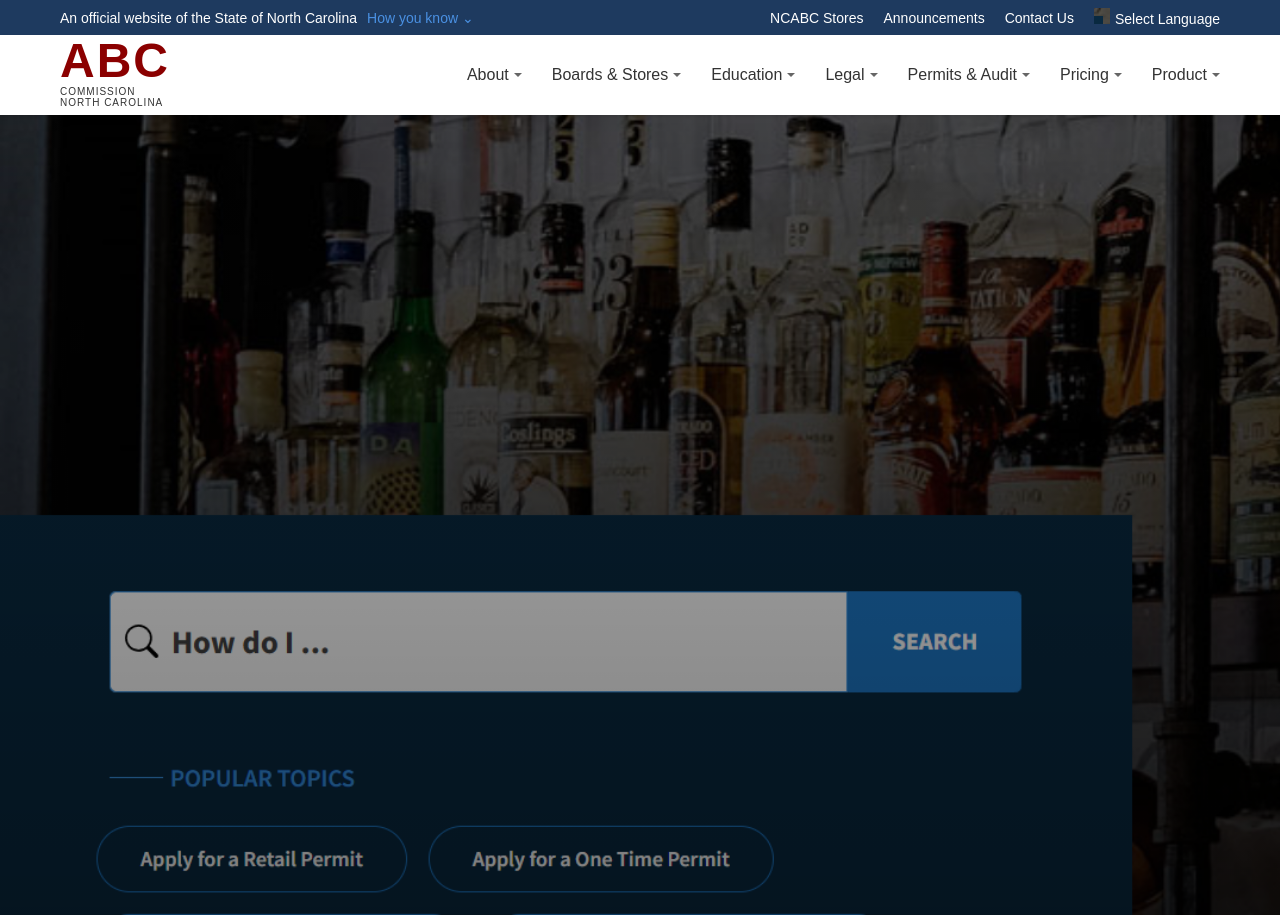
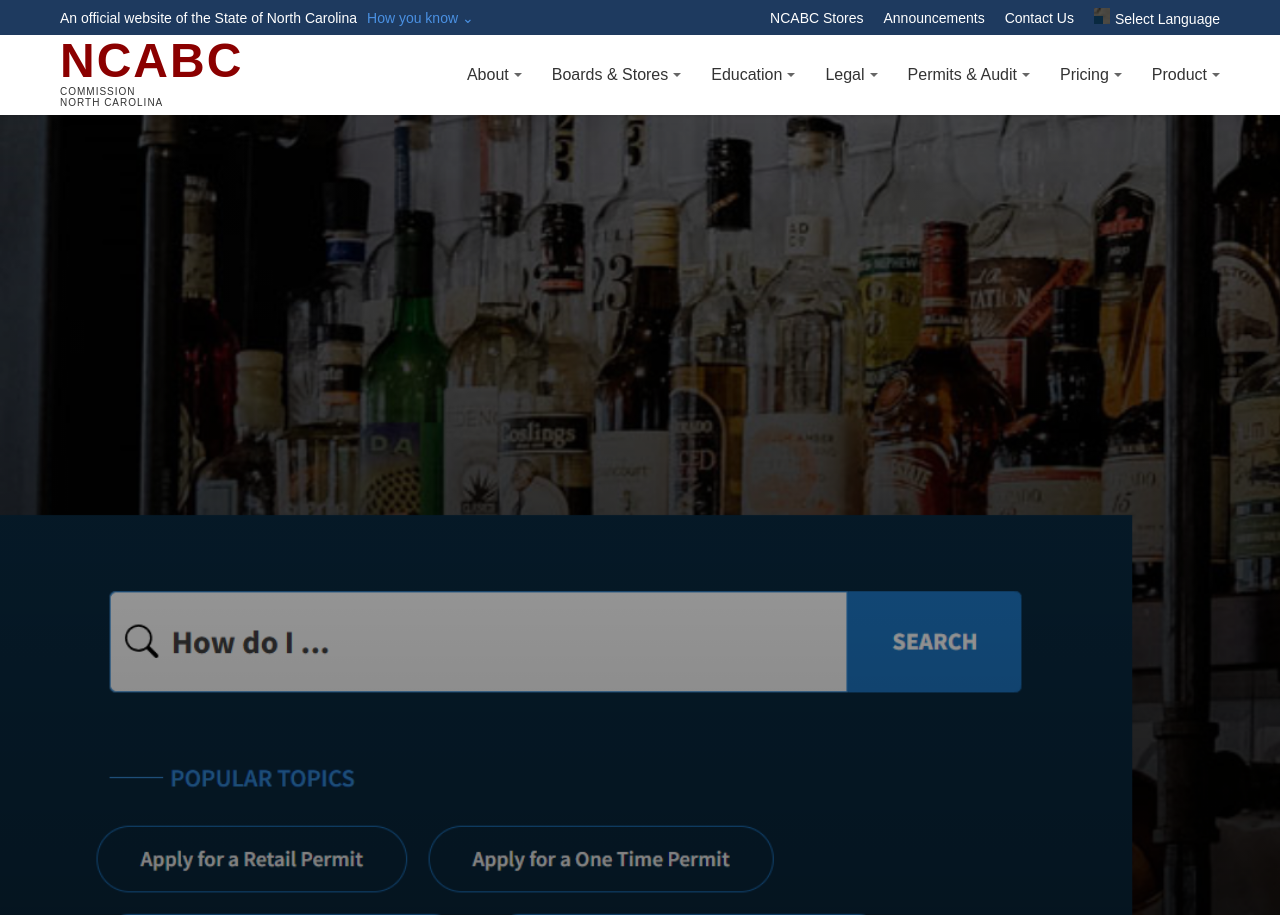
Before and after one commit to BalavardhanReddy07/NCABC-Agent, a plain HTML site: page index.html in a window 1280 px wide. Drawn offline with Linux system fonts and the light colour scheme; files whose address does not match are found by name.

Commit message:
Update index.html

```diff
--- a/index.html
+++ b/index.html
@@ -320,7 +320,7 @@
         <div class="container">
             <div class="abc-logo">
                 <div class="abc-text">
-                    <div class="abc-letters">ABC</div>
+                    <div class="abc-letters">NCABC</div>
                     <div class="abc-subtext">COMMISSION<br>NORTH CAROLINA</div>
                 </div>
             </div>
```
